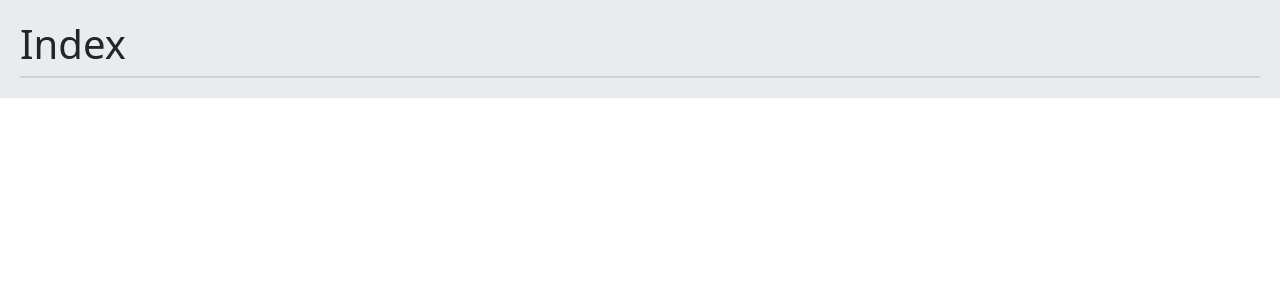
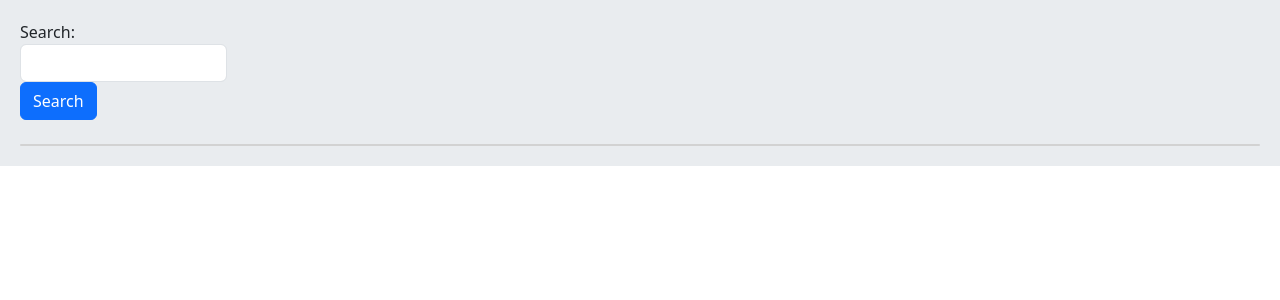
Before and after one commit to lenis03/SocialNetwork, a Django app: page / in a window 1280 px wide. Shown: the part 56-356 px from the top of the page. Run offline with Django 4.2, Linux system fonts and the light colour scheme; data that the repository does not hold is empty.

Commit message:
implement search for posts

```diff
--- a/home/forms.py
+++ b/home/forms.py
@@ -22,5 +22,9 @@ class CommentReplyForm(forms.ModelForm):
         model = Comment
         fields = ['body']
         widgets = {
-            'body': forms.Textarea(attrs={'class': 'form-control'})
+            'body': forms.Textarea(attrs={'class': 'form-control', 'cols': 20, 'rows': 4})
         }
+
+
+class PostSearchForm(forms.Form):
+    search = forms.CharField(widget=forms.TextInput(attrs={'class': 'form-control'}))
--- a/home/templates/home/index.html
+++ b/home/templates/home/index.html
@@ -6,11 +6,16 @@
 
 {% block content %}
 
-    <H1>Index</H1>
+    <form class="col-md-2" action="" method="get">
+        {{form}}
+        <input class="btn btn-primary" type="submit" value="Search">
+
+    </form>
+    <br>
 
     <div class="card">
         {% for post in posts %}
-            <h3><a href="{{post.get_absolute_url}}" class="card-body">{{ post.title }}</a></h3>
+            <h3><a href="{{ post.get_absolute_url }}" class="card-body">{{ post.title }}</a></h3>
         {% endfor %}
     </div>
 
--- a/home/views.py
+++ b/home/views.py
@@ -7,13 +7,17 @@ from django.contrib.auth.decorators import login_required
 from django.utils.decorators import method_decorator
 
 from .models import Post, Comment, Like
-from .forms import PostCreateUpdateForm, CommentCreateForm, CommentReplyForm
+from .forms import PostCreateUpdateForm, CommentCreateForm, CommentReplyForm, PostSearchForm
 
 
 class HomeView(View):
+    form_class = PostSearchForm
+
     def get(self, request):
         posts = Post.objects.all()
-        return render(request, 'home/index.html', {'posts': posts})
+        if request.GET.get('search'):
+            posts = Post.objects.filter(title__contains=request.GET.get('search'))
+        return render(request, 'home/index.html', {'posts': posts, 'form': self.form_class})
 
 
 class PostDetailView(View):
```
